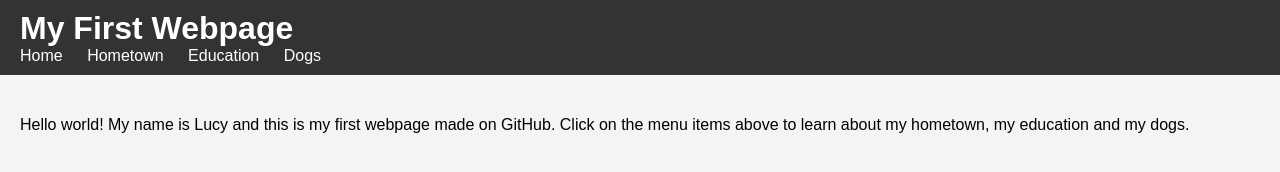
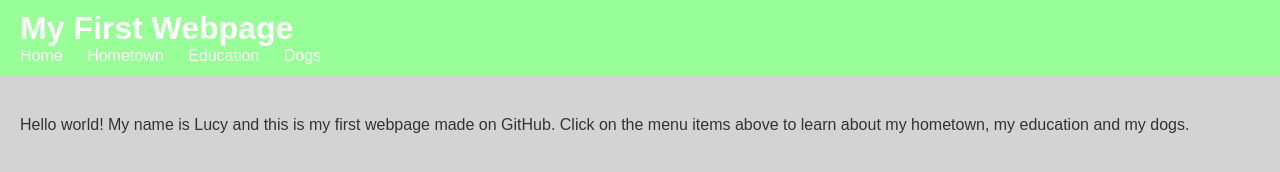
Before and after one commit to lucyarmitage/lucyarmitage.github.io, a plain HTML site: page index.html in a window 1280 px wide. Drawn offline with Linux system fonts and the light colour scheme.

Commit message:
Update style.css

```diff
--- a/style.css
+++ b/style.css
@@ -3,11 +3,12 @@ body {
     font-family: Arial, sans-serif;
     margin: 0;
     padding: 0;
-    background-color: #f4f4f4;
+    background-color: #D3D3D3;
+    color: #333;
 }
 
 header {
-    background-color: #333;
+    background-color: #98FF98;
     color: #fff;
     padding: 10px 20px;
     position: fixed;
```
